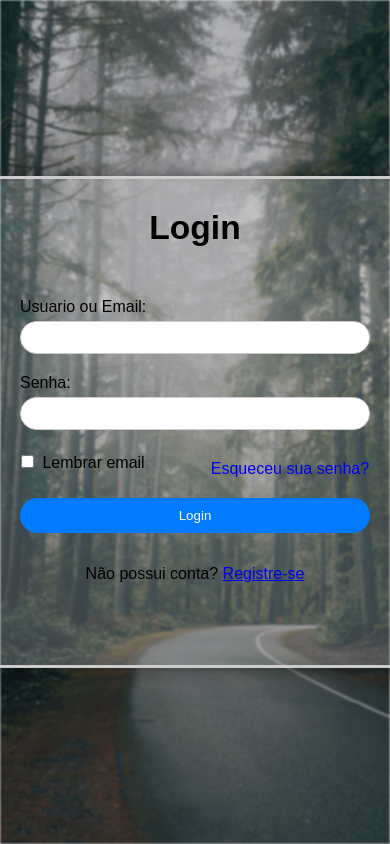
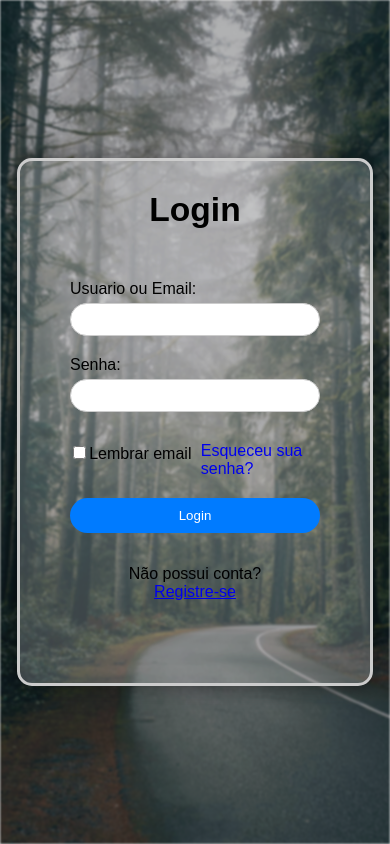
Before and after one commit to oliveira-dos-anjos/Restaurantes_lanchonetes_pizzarias, a Flask app: page /login in a window 390 px wide. Run offline with Flask 3, Linux system fonts and the light colour scheme.

Commit message:
responsividade

```diff
--- a/static/css/login.css
+++ b/static/css/login.css
@@ -139,3 +139,18 @@ body {
 .submit-btn:hover {
     background-color: #0056b3;
 }
+
+@media only screen and (max-width: 599px) {
+    .content{
+        width: 250px;
+    }
+
+    .remember-group input[type="checkbox"]{
+        margin-left: -5rem;
+
+    }
+    .remember-group label[for="Login"]{
+        margin-left: 1.2rem;
+    }
+
+}
--- a/static/css/recuperar.css
+++ b/static/css/recuperar.css
@@ -76,3 +76,9 @@ input[type="email"] {
 .btn-recover:hover {
     background-color: #0056b3;
 }
+
+@media only screen and (max-width: 599px) {
+    .content{
+        width: 250px;
+    }
+}
--- a/static/css/redefinir.css
+++ b/static/css/redefinir.css
@@ -74,3 +74,9 @@ input[type="password"] {
 .btn-redefinir:hover {
     background-color: #0056b3;
 }
+
+@media only screen and (max-width: 599px) {
+    .content{
+        width: 250px;
+    }
+}
--- a/static/css/register.css
+++ b/static/css/register.css
@@ -78,3 +78,9 @@ input[type="password"] {
 .btn-register:hover {
     background-color: #0056b3;
 }
+
+@media only screen and (max-width: 599px) {
+    .content{
+        width: 250px;
+    }
+}
--- a/templates/login.html
+++ b/templates/login.html
@@ -3,6 +3,7 @@
 <head>
     <meta charset="UTF-8">
     <meta name="viewport" content="width=device-width, initial-scale=1.0">
+    <meta name="viewport" content="width=device-width, initial-scale=1.0, maximum-scale=1.0, user-scalable=no">
     <link rel="stylesheet" type="text/css" href="{{ url_for('static', filename='css/login.css') }}">
     <title>Login</title>
 </head>
--- a/templates/recuperar.html
+++ b/templates/recuperar.html
@@ -3,6 +3,7 @@
 <head>
     <meta charset="UTF-8">
     <meta name="viewport" content="width=device-width, initial-scale=1.0">
+    <meta name="viewport" content="width=device-width, initial-scale=1.0, maximum-scale=1.0, user-scalable=no">
     <link rel="stylesheet" type="text/css" href="{{ url_for('static', filename='css/recuperar.css') }}">
     <title>Confirmação de Email</title>
 </head>
--- a/templates/redefinir.html
+++ b/templates/redefinir.html
@@ -3,6 +3,7 @@
 <head>
     <meta charset="UTF-8">
     <meta name="viewport" content="width=device-width, initial-scale=1.0">
+    <meta name="viewport" content="width=device-width, initial-scale=1.0, maximum-scale=1.0, user-scalable=no">
     <link rel="stylesheet" type="text/css" href="{{ url_for('static', filename='css/redefinir.css') }}">
     <title>Redefinição de Senha</title>
 </head>
--- a/templates/register.html
+++ b/templates/register.html
@@ -3,6 +3,7 @@
 <head>
     <meta charset="UTF-8">
     <meta name="viewport" content="width=device-width, initial-scale=1.0">
+    <meta name="viewport" content="width=device-width, initial-scale=1.0, maximum-scale=1.0, user-scalable=no">
     <link rel="stylesheet" type="text/css" href="{{ url_for('static', filename='css/register.css') }}">
     <title>Registro de Usuário</title>
 </head>
```
Also changed, not shown: static/css/home.css (+11 -3 lines), static/js/home.js (+60 -2 lines), templates/home.html (+6 -2 lines), Data/Banco.db.
